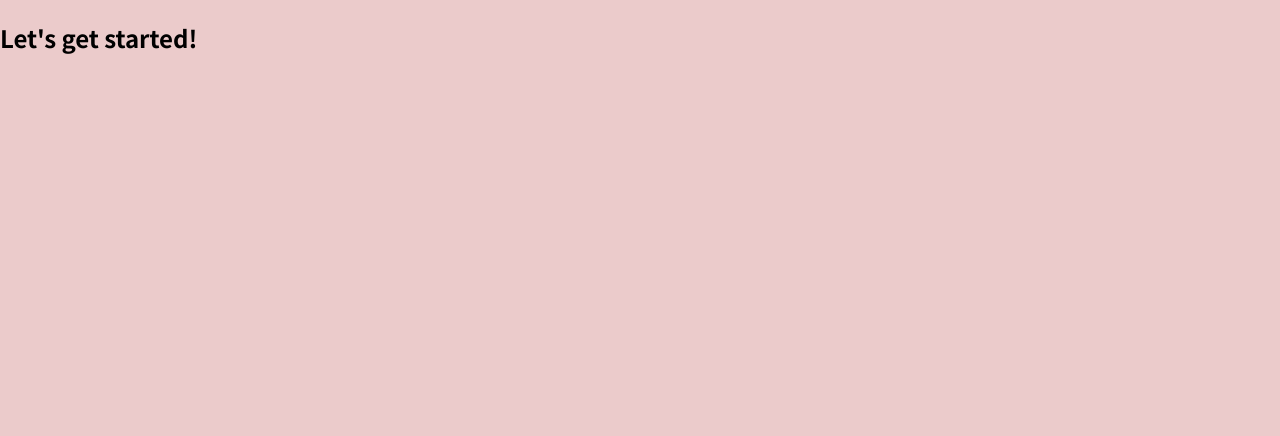
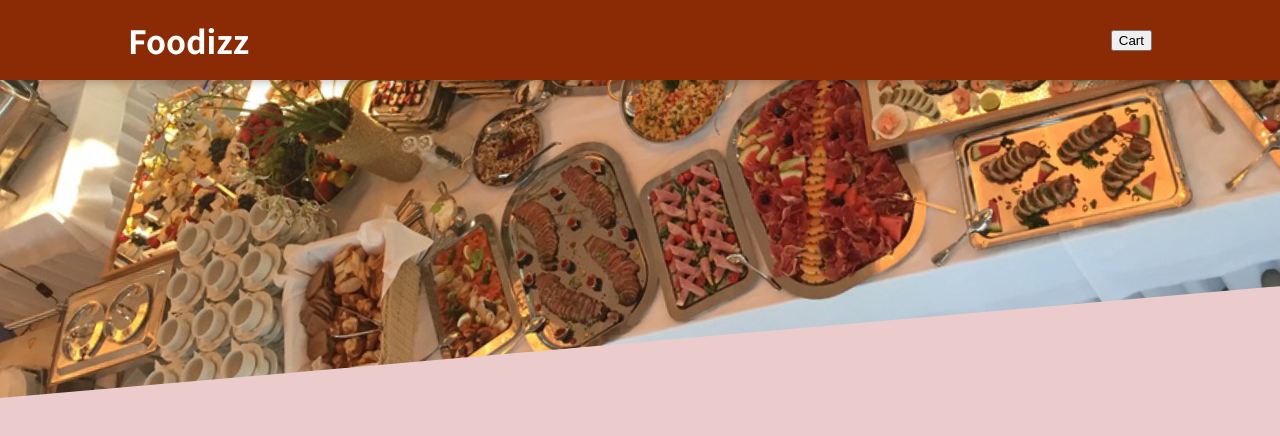
Before and after one commit to devparekh24/foodizz-app, a React (Create React App) app: page / in a window 1280 px wide. Shown: the top 436 px of the page. Built offline with nearby package versions, Linux system fonts and the light colour scheme.

Commit message:
added Header components

```diff
--- a/src/App.js
+++ b/src/App.js
@@ -1,8 +1,11 @@
+import { Fragment } from "react";
+import Header from "./components/Layout/Header/Header";
+
 function App() {
   return (
-    <div>
-      <h2>Let's get started!</h2>
-    </div>
+    <Fragment>
+      <Header></Header>
+    </Fragment>
   );
 }
 
--- /dev/null
+++ b/src/components/Layout/Header/Header.css
@@ -0,0 +1,29 @@
+.header {
+    position: fixed;
+    top: 0;
+    left: 0;
+    width: 100%;
+    height: 5rem;
+    background-color: #8a2b06;
+    color: white;
+    display: flex;
+    justify-content: space-between;
+    align-items: center;
+    padding: 0 10%;
+    box-shadow: 0 2px 8px rgba(0, 0, 0, 0.25);
+    z-index: 10;
+  }
+
+  .main-image {
+    width: 100%;
+    height: 25rem;
+    z-index: 0;
+    overflow: hidden;
+  }
+
+  .main-image img {
+    width: 110%;
+    height: 100%;
+    object-fit: cover;
+    transform: rotateZ(-5deg) translateY(-4rem) translateX(-1rem);
+  }
--- /dev/null
+++ b/src/components/Layout/Header/Header.js
@@ -0,0 +1,19 @@
+import React, { Fragment } from 'react'
+import './Header.css'
+import bgImg from '../../../assets/meals.jpg'
+
+const Header = () => {
+    return (
+        <Fragment>
+            <header className='header'>
+                <h1>Foodizz</h1>
+                <button>Cart</button>
+            </header>
+            <div className="main-image">
+                <img src={bgImg} alt='delicious food!' />
+            </div>
+        </Fragment>
+    )
+}
+
+export default Header
```
Also changed, not shown: src/assets/meals.jpg (added).
